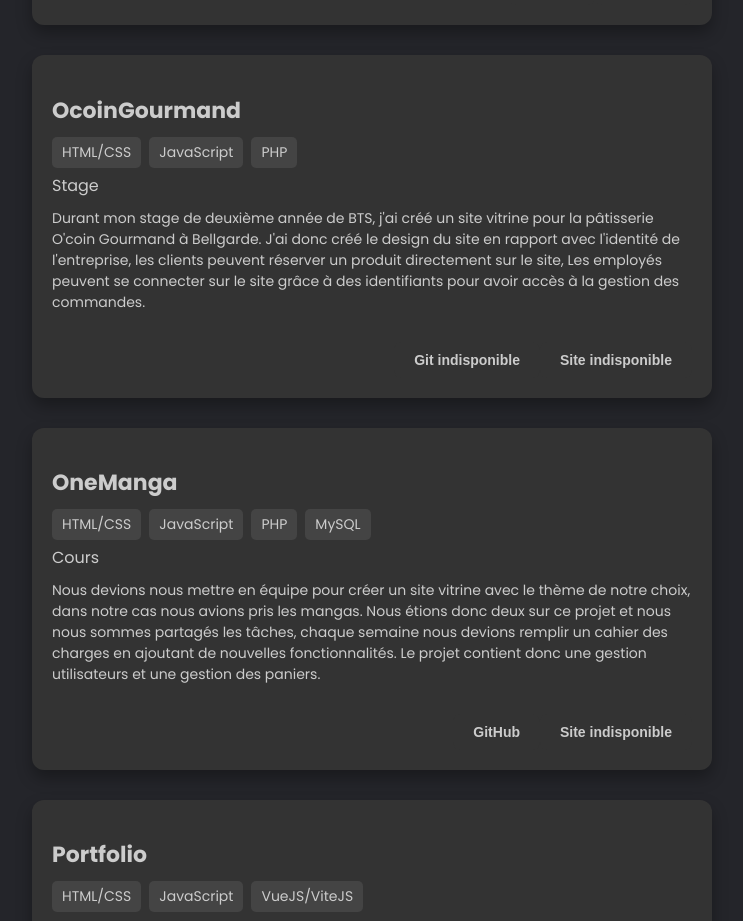
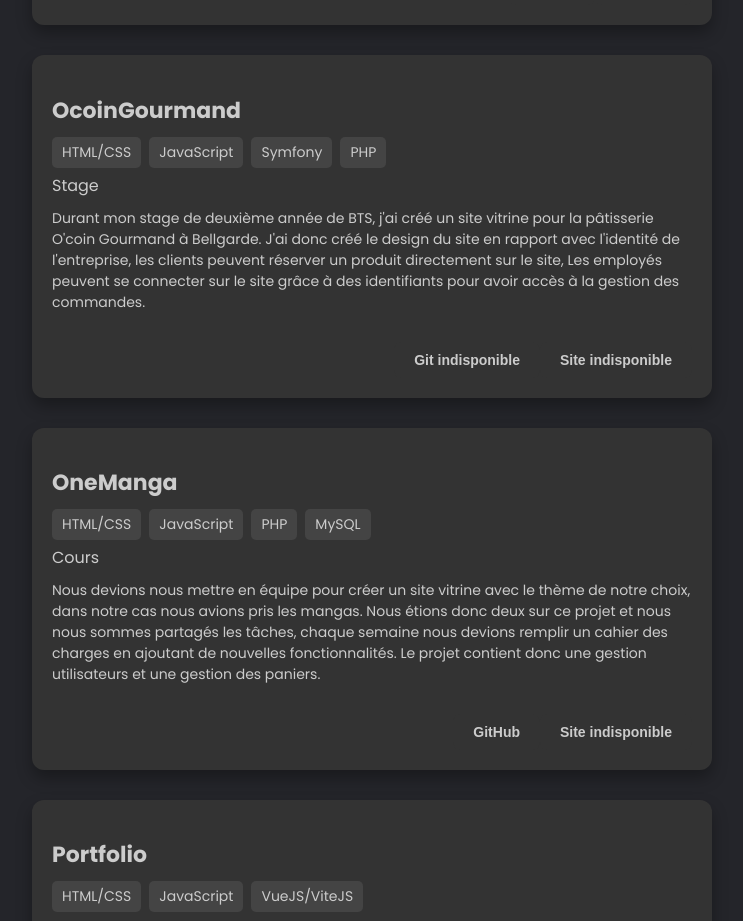
Before and after one commit to qldwin/Portfolio, a Vue app: page / in a window 1280 px wide. Shown: the part 2920-3841 px from the top of the page, without its empty margins (268-1011 px from the left). Built offline with nearby package versions, Linux system fonts and the light colour scheme.

Commit message:
add framework in ocoingourmand project

```diff
--- a/src/assets/JS/manage_projects.js
+++ b/src/assets/JS/manage_projects.js
@@ -17,7 +17,7 @@
                 },
                 {
                     title: "OcoinGourmand",
-                    languages: ["HTML/CSS", "JavaScript", "PHP"],
+                    languages: ["HTML/CSS", "JavaScript", "Symfony", "PHP"],
                     type: "Stage",
                     description:
                         "Durant mon stage de deuxième année de BTS, j'ai créé un site vitrine pour la pâtisserie O'coin Gourmand à Bellgarde. \n" +
```
